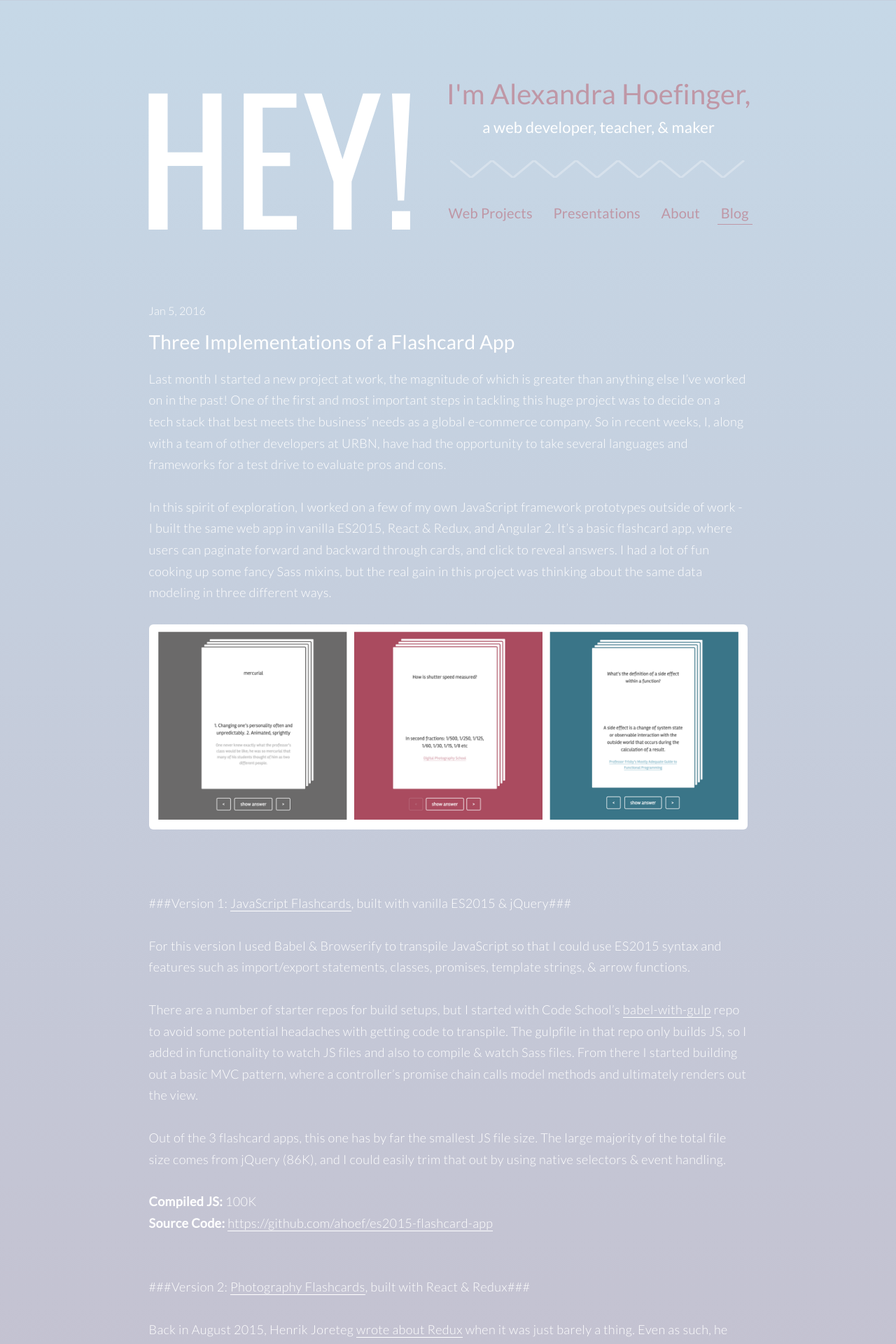
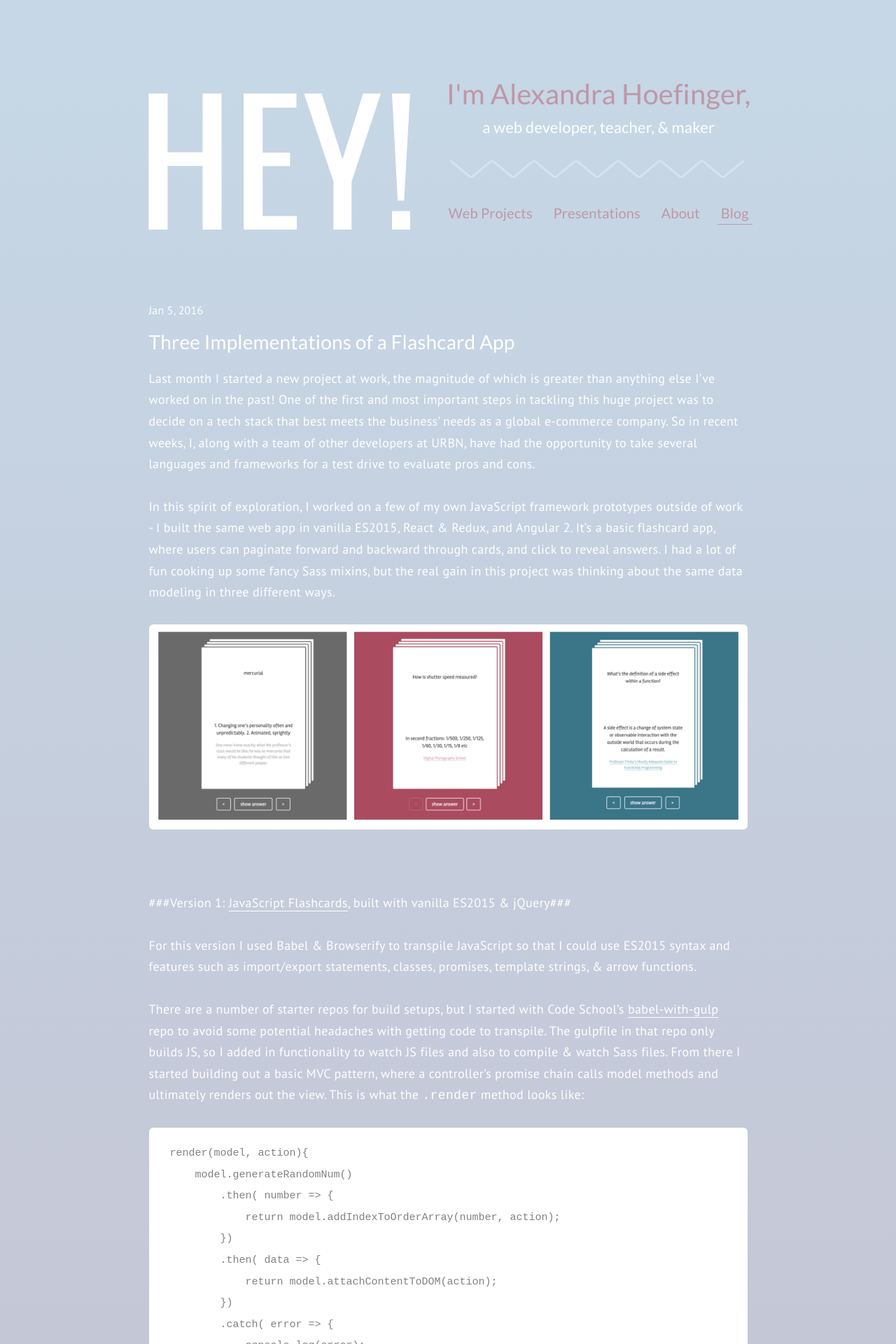
Before and after one commit to ahoef/jekyll-blog, a Jekyll site: the page built from _posts/2016-01-05-flashcard-app.md, in a window 1280 px wide. Shown: the top 1920 px of the page at 70% size. Built offline with Jekyll 4.4.1, drawn with Linux system fonts in a browser that asks for light colours; some web fonts are replaced; some of the changed text lies outside the part shown.

Commit message:
update body typeface & add code examples to flashcard app post

```diff
--- a/_config.yml
+++ b/_config.yml
@@ -5,7 +5,7 @@ description: > # this means to ignore newlines until "baseurl:"
   Write an awesome description for your new site here. You can edit this
   line in _config.yml. It will appear in your document head meta (for
   Google search results) and in your feed.xml site description.
-baseurl: "" # the subpath of your site, e.g. /blog/
+baseurl: "/blog" # the subpath of your site, e.g. /blog/
 url: "http://ahoef.co" # the base hostname & protocol for your site
 twitter_username: ahoefinger
 github_username:  ahoefinger
--- a/_posts/2016-01-05-flashcard-app.md
+++ b/_posts/2016-01-05-flashcard-app.md
@@ -19,7 +19,20 @@ In this spirit of exploration, I worked on a few of my own JavaScript framework
 
 For this version I used Babel & Browserify to transpile JavaScript so that I could use ES2015 syntax and features such as import/export statements, classes, promises, template strings, & arrow functions.
 
-There are a number of starter repos for build setups, but I started with Code School's [babel-with-gulp](https://github.com/codeschool/babel-with-gulp) repo to avoid some potential headaches with getting code to transpile. The gulpfile in that repo only builds JS, so I added in functionality to watch JS files and also to compile & watch Sass files. From there I started building out a basic MVC pattern, where a controller's promise chain calls model methods and ultimately renders out the view.
+There are a number of starter repos for build setups, but I started with Code School's [babel-with-gulp](https://github.com/codeschool/babel-with-gulp) repo to avoid some potential headaches with getting code to transpile. The gulpfile in that repo only builds JS, so I added in functionality to watch JS files and also to compile & watch Sass files. From there I started building out a basic MVC pattern, where a controller's promise chain calls model methods and ultimately renders out the view. This is what the <code>.render</code> method looks like:
+
+    render(model, action){
+        model.generateRandomNum()
+            .then( number => {
+                return model.addIndexToOrderArray(number, action);
+            })
+            .then( data => {
+                return model.attachContentToDOM(action);
+            })
+            .catch( error => {
+                console.log(error);
+            })
+    }
 
 Out of the 3 flashcard apps, this one has by far the smallest JS file size. The large majority of the total file size comes from jQuery (86K), and I could easily trim that out by using native selectors & event handling.
 
@@ -33,9 +46,37 @@ Out of the 3 flashcard apps, this one has by far the smallest JS file size. The
 
 Back in August 2015, Henrik Joreteg [wrote about Redux](https://blog.andyet.com/2015/08/06/what-the-flux-lets-redux/) when it was just barely a thing. Even as such, he described Redux as a gamechanger in the JavaScript world, to the likes of jQuery, Backbone, and Node when they first emerged. And Joreteg is among a large group of Redux believers taking the internet by storm.
 
-Joreteg's main argument for hyping Redux is that state management in single-page applications 'is hard', and that with MVC patterns 'It’s still very easy to make a mess of your app.' Redux offers an opinionated, functional-based solution to this state problem by using a single store for your tree of observable objects, as opposed to patterns that use multiple stores, like Flux. You can think of this single store as a function that takes an action and a state as arguments, and returns a new state. So there aren't competing features in your application that claim a stake in your state; they all have to answer to Redux, the state gatekeeper.
+Joreteg's main argument for hyping Redux is that state management in single-page applications 'is hard', and that with MVC patterns 'It’s still very easy to make a mess of your app.' Redux offers an opinionated, functional-based solution to this state problem by using a single store for your tree of observable objects, as opposed to patterns that use multiple stores, like Flux. You can think of this single store as a function that takes an action and a state as arguments, and returns a new state via a reducer function.
 
-So in theory, this is good. But building a web app with [Redux](https://github.com/rackt/redux), paired with React, which is also very opinionated, was a lot harder than I expected. I don't think that the hurdles came from Redux though; they came from React. This was my first time using React, and I have a lot more to learn. I found myself struggling with the scrambled HTML, JS, and CSS, but I do see the advantages of standalone components.
+Here's a basic action from my app. Per Redux conventions, an action is just a function that returns an object that describes a state change:
+
+	export function showAnswer() {
+	    return {
+	        type: 'SHOW_ANSWER'
+	    }
+	}
+
+And here's the app reducer, which takes the action and current state, and returns a new state object:
+
+	function changeState(state = initialState, action) {
+	    switch (action.type) {
+	        case 'SHOW_ANSWER':
+	            return Object.assign({}, state, {
+	                answerHidden: false,
+	                nextCard: false
+	            })
+	        case 'NEXT_CARD':
+	            return Object.assign({}, state, {
+	                answerHidden: true,
+	                nextCard: true
+	            })
+	        default:
+	            return state;
+	    }
+	}
+
+
+So there aren't competing features in your application that claim a stake in your state; they all have to answer to Redux, the gatekeeper of a single state. In theory, this is good. But building a web app with [Redux](https://github.com/rackt/redux), paired with React, which is also very opinionated, was a lot harder than I expected. I don't think that the hurdles came from Redux though; they came from React. This was my first time using React, and I have a lot more to learn. I found myself struggling with the scrambled HTML, JS, and CSS, but I do see the advantages of standalone components.
 
 Because this version of the app required more dependencies (React, ReactDOM, Redux), the final JS file size ended up being large.
 
@@ -113,9 +154,9 @@ The initial load of this version of the flashcard app is noticeably slower than
 
 ###In a nutshell###
 
-Ultimately I liked making the Angular 2 flashcard app the best! I found that out of the three, it was the quickest to get up and running, and the most enjoyable to build. Angular 2 is still in beta though, so adopting it for high-profile production sites right now could be hairy, especially because of the required polyfills.
+Ultimately I liked making the Angular 2 flashcard app the best! I found that out of the three, it was the quickest to get up and running, and the most enjoyable to build. But I should note that I do have a fairly extensive background in Angular 1, so I wasn't learning the framework from scratch with this app. And although it was fun to work with, Angular 2 is still in beta, so adopting it for high-profile production sites right now could be hairy, especially because of the required polyfills.
 
-I might run for the hills if someone asks me to write React code. JK! I have a lot more to learn with React, and I look forward to it. Redux is huge part of my life now, since we ended up opting for Redux as a key player in this project at work. Only a few weeks into development, and we've already got a lot of takeaways. For example, we learned that out-of-the-box Redux does not handle async functions all that well, so we've implemented [sagas](https://github.com/yelouafi/redux-saga) for a generator-based approach.
+As for React, I still have much more to learn, and I look forward to gaining more expertise with it. I'm gradually becoming more familiar with Redux, as it was chosen as a key player in this project at work. Only a few weeks into development, my team has found a number of takeaways. For example, we learned that out-of-the-box Redux does not handle async functions all that well, so we've implemented [sagas](https://github.com/yelouafi/redux-saga) for a generator-based approach. We've also learned that the state object can grow very quickly, so it's important to limit top-level properties early on.
 
 And while I really like using ES2015 syntax and features in my code, I can't see myself ever opting to build a large-scale MVC framework with vanilla JS, as the view layer can get very unweildy very fast.
 
--- a/_sass/_base.scss
+++ b/_sass/_base.scss
@@ -165,3 +165,7 @@ pre {
         }
     }
 }
+
+.post p, .post-excerpt {
+    font-family: 'PT Sans', sans-serif;
+}
--- a/_sass/_layout.scss
+++ b/_sass/_layout.scss
@@ -327,7 +327,7 @@ footer {
         // margin-bottom: 90px;
         .divider {
             padding: 30px 0;
-            border-bottom: 2px solid;
+            border-bottom: 3px solid;
             opacity: .3;
             text-align: center;
             width: 65%;
--- a/_sass/_posts.scss
+++ b/_sass/_posts.scss
@@ -42,7 +42,7 @@
 
 	pre {
 		background-color: $text-color;
-		padding: $spacing-unit;
+		padding: 20px 30px;
 		code {
 			color: $grey-color;
 			font-size: 15px;
```
